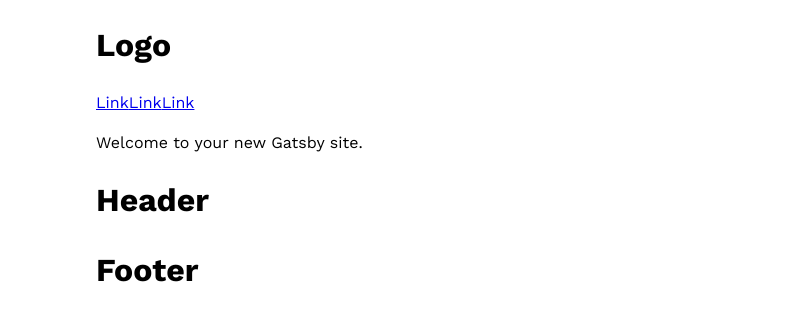
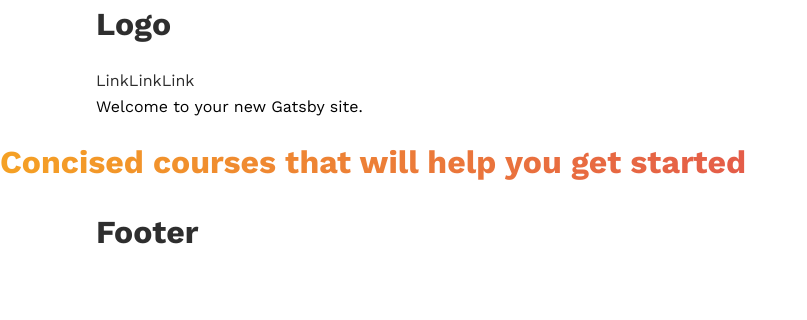
Before and after one commit to samrosecruz/react_refresher, a Gatsby site: page / in a window 1280 px wide. Shown: the whole page, without its empty margins (0-807 px from the left). Built offline with nearby package versions, Linux system fonts and the light colour scheme; Gatsby itself is replaced by a stand-in of ours.

Commit message:
CSS Modules test

```diff
--- a/gatsby-config.js
+++ b/gatsby-config.js
@@ -1,8 +1,8 @@
 module.exports = {
   siteMetadata: {
-    title: `Gatsby Default Starter`,
-    description: `Kick off your next, great Gatsby project with this default starter. This barebones starter ships with the main Gatsby configuration files you might need.`,
-    author: `@gatsbyjs`,
+    title: `Learn Streaming`,
+    description: `Everything you need to know about streaming! From tools to monitizing your passion`,
+    author: `@samrosecruz`,
   },
   plugins: [
     `gatsby-plugin-postcss`,
@@ -15,19 +15,19 @@ module.exports = {
       },
     },
     `gatsby-transformer-sharp`,
-    `gatsby-plugin-sharp`,
-    {
-      resolve: `gatsby-plugin-manifest`,
-      options: {
-        name: `gatsby-starter-default`,
-        short_name: `starter`,
-        start_url: `/`,
-        background_color: `#663399`,
-        theme_color: `#663399`,
-        display: `minimal-ui`,
-        icon: `src/images/gatsby-icon.png`, // This path is relative to the root of the site.
-      },
-    },
+    `gatsby-plugin-sharp`
+    // {
+    //   resolve: `gatsby-plugin-manifest`,
+    //   options: {
+    //     name: `gatsby-starter-default`,
+    //     short_name: `starter`,
+    //     start_url: `/`,
+    //     background_color: `#663399`,
+    //     theme_color: `#663399`,
+    //     display: `minimal-ui`,
+    //     icon: `src/images/gatsby-icon.png`, // This path is relative to the root of the site.
+    //   },
+    // },
     // this (optional) plugin enables Progressive Web App + Offline functionality
     // To learn more, visit: https://gatsby.dev/offline
     // `gatsby-plugin-offline`,
--- a/package.json
+++ b/package.json
@@ -14,6 +14,7 @@
     "gatsby-plugin-sharp": "^2.5.6",
     "gatsby-source-filesystem": "^2.2.4",
     "gatsby-transformer-sharp": "^2.4.6",
+    "modularscale-sass": "^3.0.10",
     "postcss-apply": "^0.12.0",
     "postcss-discard-comments": "^4.0.2",
     "postcss-import": "^12.0.1",
--- a/postcss.config.js
+++ b/postcss.config.js
@@ -1,5 +1,3 @@
-const DEBUG = process.env.NODE_ENV !== 'production'
-
 module.exports = ctx => {
   return {
     plugins: [
@@ -7,8 +5,9 @@ module.exports = ctx => {
       require('postcss-discard-comments')(),
       require('postcss-apply')(),
       require('postcss-preset-env')({
-        importFrom: [require.resolve('./src/css-utils/variables.css')]
-      }),
+        importFrom: [require.resolve('./src/css-utils/variables.css')],
+        stage: 1
+      })
     ]
   }
 }
--- a/src/components/type.module.css
+++ /dev/null
@@ -1,5 +0,0 @@
-@import '../css-utils/variables.css';
-
-.title {
-  composes: msFontSize20 from 'responsive-modular-scale.css/modularscale.module.css';
-}
--- a/src/containers/layout.js
+++ b/src/containers/layout.js
@@ -5,8 +5,8 @@ import { useStaticQuery, graphql } from "gatsby"
 import Nav from "../components/nav"
 import Footer from "../components/footer"
 import Container from "../components/container"
-import "./layout.css"
-import typeStyle from "../components/type.module.css"
+
+import Learn from "./learnSection"
 
 const Layout = ({ children }) => {
   const data = useStaticQuery(graphql`
@@ -24,8 +24,8 @@ const Layout = ({ children }) => {
       <Nav />
       <Container>
         <main>{children}</main>
-        <h1 className={typeStyle.title}>Header</h1>
       </Container>
+      <Learn />
       <Footer / >
     </>
   )
--- /dev/null
+++ b/src/containers/learnSection.js
@@ -0,0 +1,12 @@
+import React from "react"
+import typeStyles from "../css-utils/sectionTitle.module.css"
+
+const Learn = () => {
+  return (
+    <div>
+      <h1 className={typeStyles.sectionTitle}>Concised courses that will help you get started</h1>
+    </div>
+  )
+}
+
+export default Learn
--- /dev/null
+++ b/src/css-utils/sectionTitle.module.css
@@ -0,0 +1,64 @@
+@import './variables.css';
+
+h1,
+h2,
+h3,
+h4,
+h5,
+h6 {
+  color: var(--charcoal);
+  line-height: 1.5;
+}
+
+h1,
+h2,
+h3,
+h4,
+h5,
+h6,
+p {
+  margin-top: 0;
+}
+
+.sectionTitle {
+  composes: msFontSize7 from 'responsive-modular-scale.css/modularscale.module.css';
+  background: -webkit-linear-gradient(left, var(--ponkan), var(--cerise));
+  -webkit-background-clip: text;
+  -webkit-text-fill-color: transparent;
+}
+
+/* h2 {
+  composes: msFontSize7 from 'responsive-modular-scale.css/modularscale.module.css';
+}
+
+h3 {
+  composes: msFontSize5 from 'responsive-modular-scale.css/modularscale.module.css';
+}
+
+h4 {
+  composes: msFontSize3 from 'responsive-modular-scale.css/modularscale.module.css';
+}
+
+h5 {
+  composes: msFontSize0 from 'responsive-modular-scale.css/modularscale.module.css';
+}
+
+h6 {
+  composes: msFontSizeMinus1 from 'responsive-modular-scale.css/modularscale.module.css';
+} */
+
+p {
+  line-height: 1.8;
+  margin-bottom: 1rem;
+  color: var(--ink);
+  @include font-size(1);
+}
+
+a {
+  color: var(--charcoal);
+  text-decoration: none;
+
+  &:hover {
+    color: var(--cherry);
+  }
+}
--- a/src/css-utils/variables.css
+++ b/src/css-utils/variables.css
@@ -11,3 +11,11 @@
 
 @custom-media --ms-viewport-md (width > 480px);
 @custom-media --ms-viewport-lg (width > 768px);
+
+/* Colors -------------------------*/
+:root {
+  --charcoal:       #2E2E2E;
+
+  --ponkan:         #F5A124;
+  --cerise:         #D82B63;
+}
```
Also changed, not shown: src/components/heroSection.js (added), src/containers/layout.css (deleted), 1 other file.
